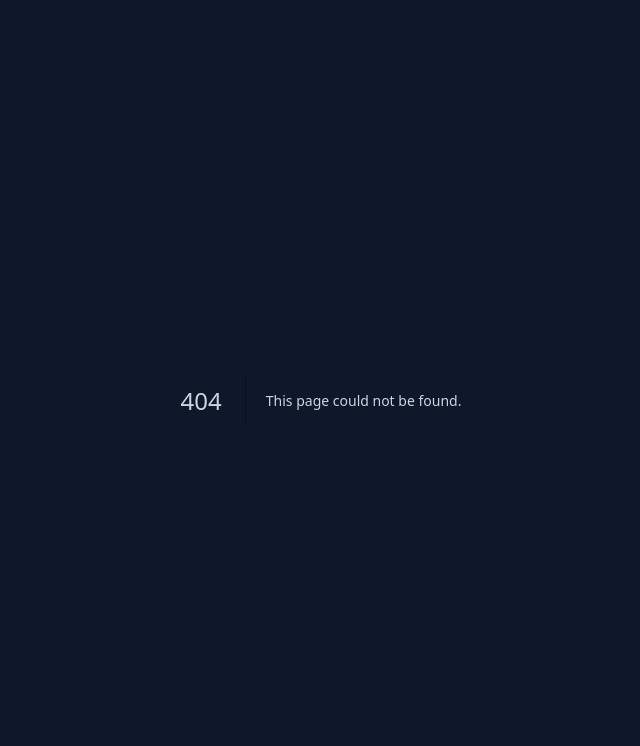
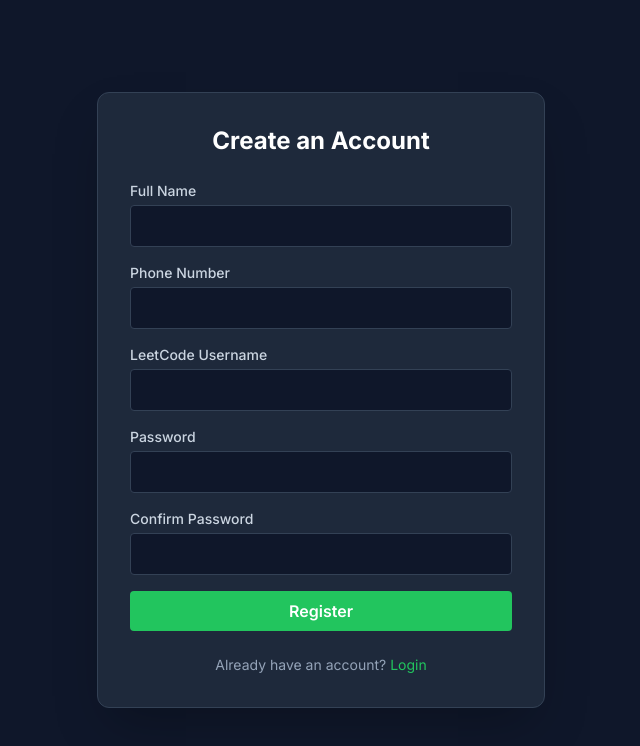
Before and after one commit to Shashank01177/leetcode-duo-frontend, a Next.js app: page /register in a window 1280 px wide. Before the commit this address had no page. Shown: the top 746 px of the page, without its empty margins (319-959 px from the left). Built offline with nearby package versions, Linux system fonts and the light colour scheme.

Commit message:
Add src/app/register/page.tsx

```diff
--- /dev/null
+++ b/src/app/register/page.tsx
@@ -0,0 +1,81 @@
+'use client';
+import { useState } from 'react';
+import { useRouter } from 'next/navigation';
+import Link from 'next/link';
+import api from '@/lib/api';
+
+export default function Register() {
+  const [formData, setFormData] = useState({ name: '', phone: '', leetcodeId: '', password: '', confirmPassword: '' });
+  const [error, setError] = useState('');
+  const router = useRouter();
+
+  const handleRegister = async (e: React.FormEvent) => {
+    e.preventDefault();
+    if (formData.password !== formData.confirmPassword) {
+      return setError('Passwords do not match');
+    }
+
+    try {
+      await api.post('/auth/register', formData);
+      router.push('/');
+    } catch (err: any) {
+      setError(err.response?.data?.message || 'Registration failed');
+    }
+  };
+
+  return (
+    <div className="min-h-screen flex flex-col items-center justify-center p-4">
+      <div className="max-w-md w-full bg-card p-8 rounded-xl border border-border shadow-2xl">
+        <h2 className="text-2xl font-bold text-white mb-6 text-center">Create an Account</h2>
+
+        {error && <div className="bg-red-500/10 border border-red-500/50 text-red-500 p-3 rounded mb-4 text-sm">{error}</div>}
+
+        <form onSubmit={handleRegister} className="space-y-4">
+          <div>
+            <label className="block text-sm font-medium mb-1">Full Name</label>
+            <input type="text" required
+              value={formData.name} onChange={e => setFormData({...formData, name: e.target.value})}
+              className="w-full bg-background border border-border rounded p-2 text-white focus:outline-none focus:border-accent"
+            />
+          </div>
+          <div>
+            <label className="block text-sm font-medium mb-1">Phone Number</label>
+            <input type="text" required
+              value={formData.phone} onChange={e => setFormData({...formData, phone: e.target.value})}
+              className="w-full bg-background border border-border rounded p-2 text-white focus:outline-none focus:border-accent"
+            />
+          </div>
+          <div>
+            <label className="block text-sm font-medium mb-1">LeetCode Username</label>
+            <input type="text" required
+              value={formData.leetcodeId} onChange={e => setFormData({...formData, leetcodeId: e.target.value})}
+              className="w-full bg-background border border-border rounded p-2 text-white focus:outline-none focus:border-accent"
+            />
+          </div>
+          <div>
+            <label className="block text-sm font-medium mb-1">Password</label>
+            <input type="password" required
+              value={formData.password} onChange={e => setFormData({...formData, password: e.target.value})}
+              className="w-full bg-background border border-border rounded p-2 text-white focus:outline-none focus:border-accent"
+            />
+          </div>
+          <div>
+            <label className="block text-sm font-medium mb-1">Confirm Password</label>
+            <input type="password" required
+              value={formData.confirmPassword} onChange={e => setFormData({...formData, confirmPassword: e.target.value})}
+              className="w-full bg-background border border-border rounded p-2 text-white focus:outline-none focus:border-accent"
+            />
+          </div>
+          <button type="submit" className="w-full bg-accent hover:bg-green-600 text-white font-semibold py-2 px-4 rounded transition-colors mt-2">
+            Register
+          </button>
+        </form>
+
+        <div className="mt-6 text-center text-sm">
+          <span className="text-slate-400">Already have an account? </span>
+          <Link href="/" className="text-accent hover:underline">Login</Link>
+        </div>
+      </div>
+    </div>
+  );
+}
```
